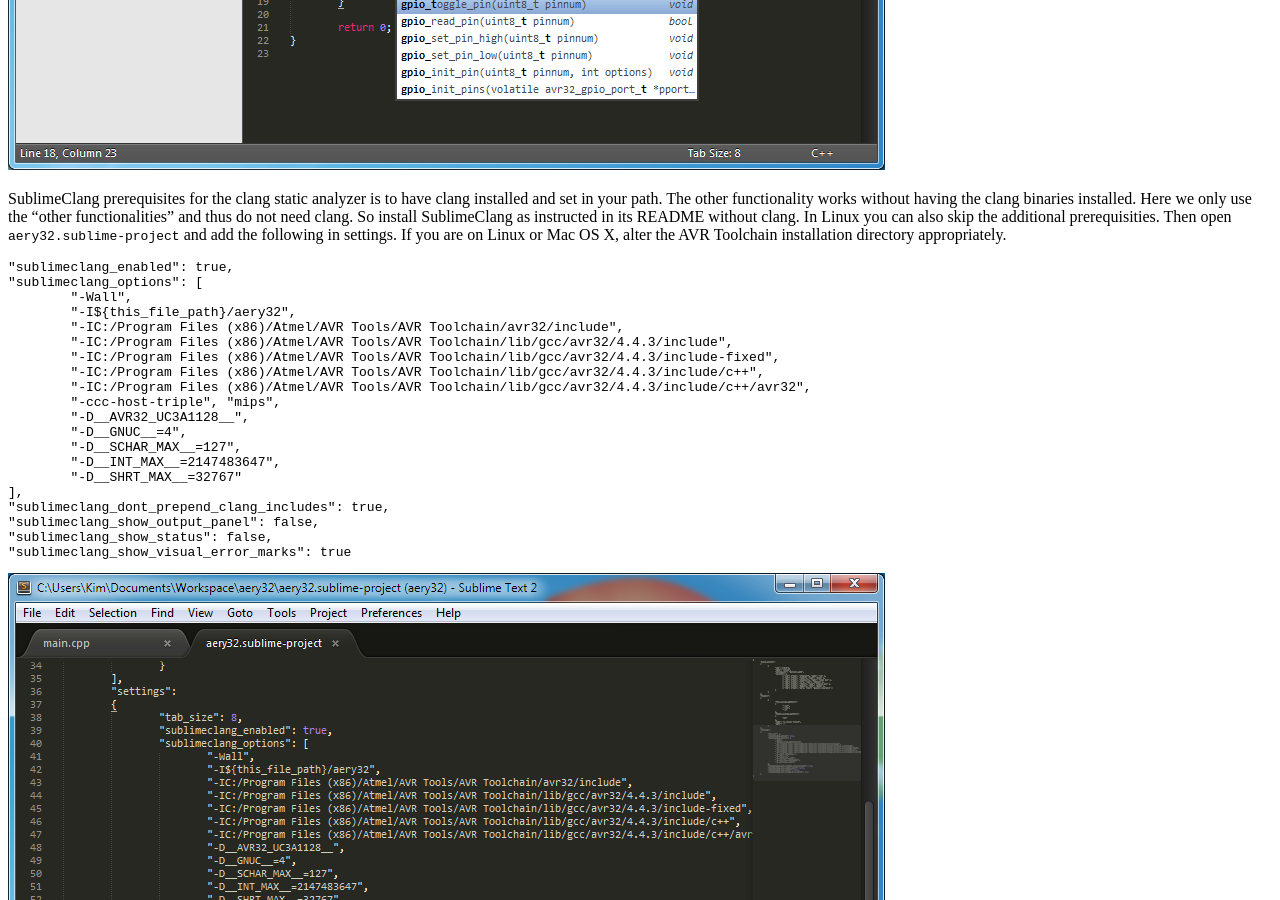
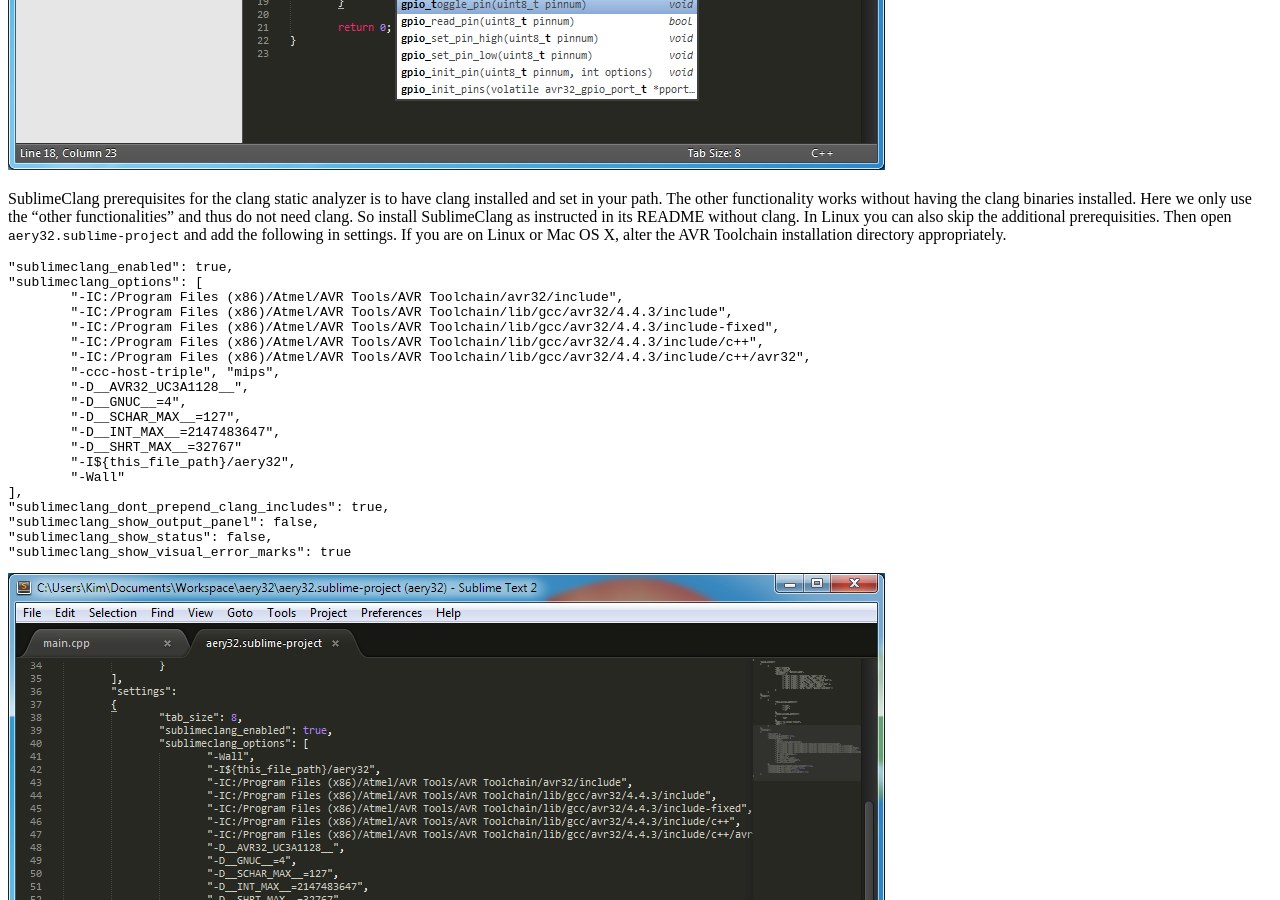
Before and after one commit to aery32/aery32-refguide, a Sphinx documentation site: the page built from source/use_with_st2.rst, in a window 1280 px wide and 900 px high, scrolled down 2006 px. Built offline with Sphinx 7.4.7, drawn with Linux system fonts in a browser that asks for light colours; some of the changed lines change nothing that is shown.

Commit message:
Change the order of SublimeClang options

```diff
--- a/source/use_with_st2.rst
+++ b/source/use_with_st2.rst
@@ -42,8 +42,6 @@ SublimeClang prerequisites for the clang static analyzer is to have clang instal
 
 	"sublimeclang_enabled": true,
 	"sublimeclang_options": [
-		"-Wall",
-		"-I${this_file_path}/aery32",
 		"-IC:/Program Files (x86)/Atmel/AVR Tools/AVR Toolchain/avr32/include",
 		"-IC:/Program Files (x86)/Atmel/AVR Tools/AVR Toolchain/lib/gcc/avr32/4.4.3/include",
 		"-IC:/Program Files (x86)/Atmel/AVR Tools/AVR Toolchain/lib/gcc/avr32/4.4.3/include-fixed",
@@ -55,6 +53,8 @@ SublimeClang prerequisites for the clang static analyzer is to have clang instal
 		"-D__SCHAR_MAX__=127",
 		"-D__INT_MAX__=2147483647",
 		"-D__SHRT_MAX__=32767"
+		"-I${this_file_path}/aery32",
+		"-Wall"
 	],
 	"sublimeclang_dont_prepend_clang_includes": true,
 	"sublimeclang_show_output_panel": false,
```
